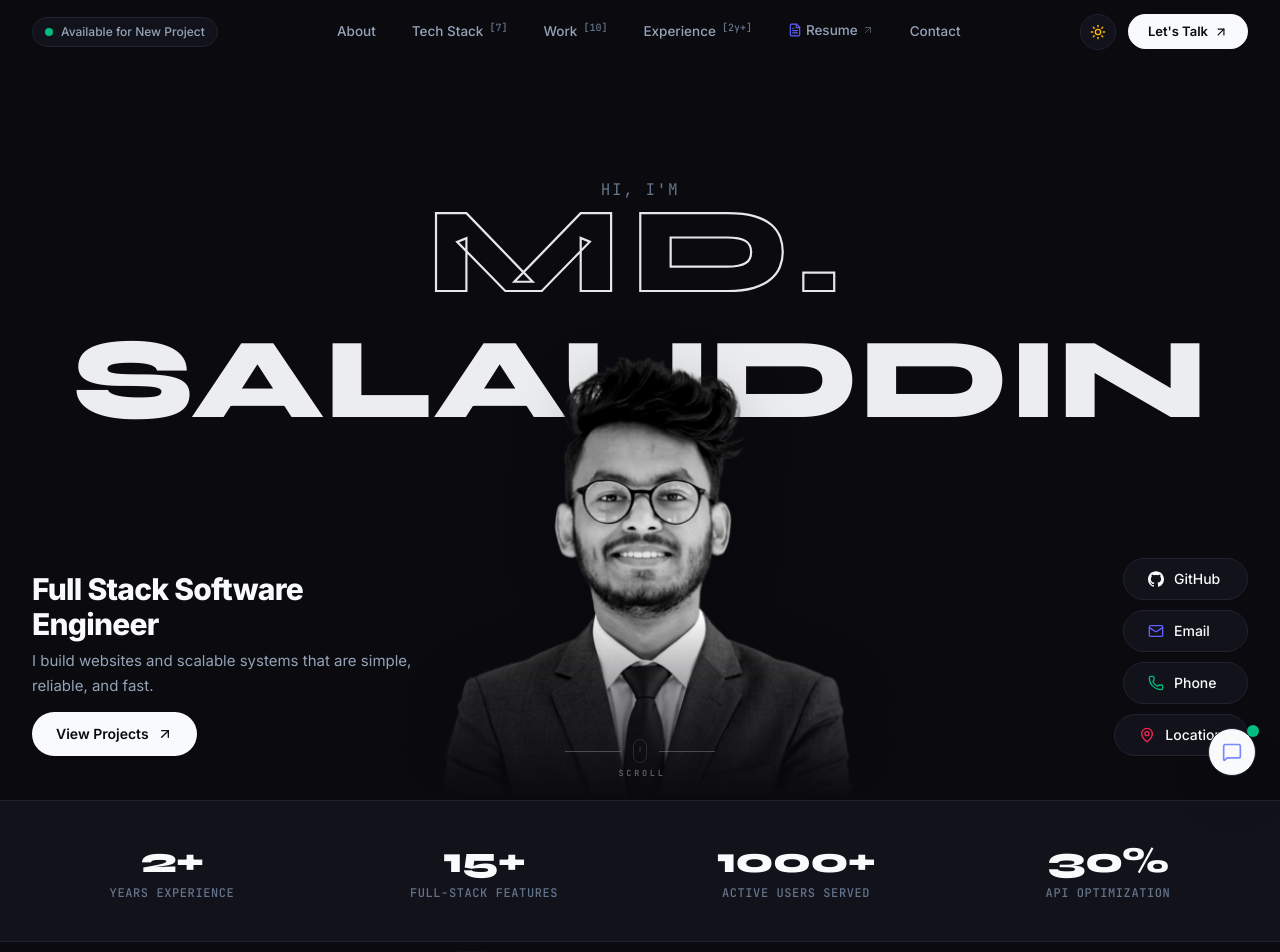
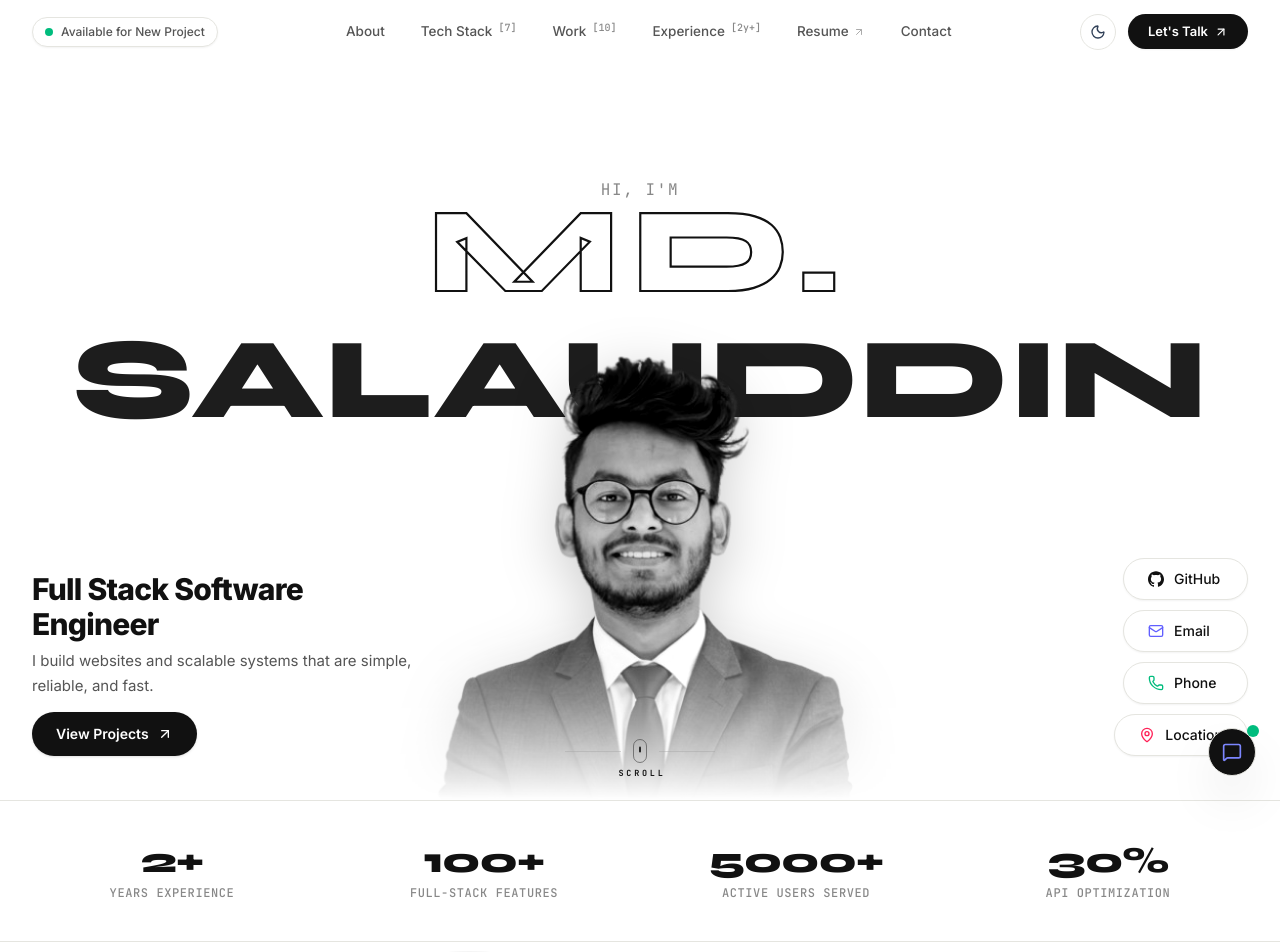
Before and after one commit to salauddin85/salauddin_portfolio_2026, a Next.js app: page / in a window 1280 px wide. Shown: the top 952 px of the page. Built offline with nearby package versions, Linux system fonts and the light colour scheme.

Commit message:
added animation in hero section

```diff
--- a/src/app/globals.css
+++ b/src/app/globals.css
@@ -1,11 +1,11 @@
 @import "tailwindcss";
 
 :root {
-  /* Light Theme Palette (Matches Reference Screenshots) */
-  --bg-deep: #F7F7F4;
+  /* Light Theme Palette (Default White Theme) */
+  --bg-deep: #FFFFFF;
   --bg-surface: #FFFFFF;
-  --bg-elevated: #EFEFEA;
-  --border-default: #E6E6DF;
+  --bg-elevated: #F8F8F6;
+  --border-default: #E5E5E0;
   --border-accent: #111111;
   --primary-indigo: #111111;
   --primary-light: #2A2A2A;
@@ -19,7 +19,7 @@
   --error-red: #EF4444;
   --hero-name-stroke: #111111;
   --hero-name-fill: #111111;
-  --nav-bg: rgba(247, 247, 244, 0.85);
+  --nav-bg: rgba(255, 255, 255, 0.88);
   --btn-pill-bg: #111111;
   --btn-pill-text: #FFFFFF;
   --btn-pill-hover: #262626;
--- a/src/app/layout.js
+++ b/src/app/layout.js
@@ -51,7 +51,7 @@ export default function RootLayout({ children }) {
       className={`${inter.variable} ${syne.variable} ${jetbrainsMono.variable} scroll-smooth`}
     >
       <body className="min-h-screen bg-[var(--bg-deep)] text-[var(--text-primary)] font-sans antialiased selection:bg-indigo-500/20 selection:text-indigo-400 transition-colors duration-200">
-        <ThemeProvider attribute="class" defaultTheme="dark" enableSystem>
+        <ThemeProvider attribute="class" defaultTheme="light" enableSystem={false}>
           {children}
         </ThemeProvider>
       </body>
--- a/src/components/Hero.jsx
+++ b/src/components/Hero.jsx
@@ -2,7 +2,7 @@
 
 import React, { useState, useEffect, useRef } from "react";
 import Image from "next/image";
-import { motion } from "framer-motion";
+import { motion, useInView } from "framer-motion";
 import { ArrowUpRight, Mail, Phone, MapPin } from "lucide-react";
 
 function GithubIcon({ className = "w-4 h-4" }) {
@@ -21,10 +21,58 @@ function GithubIcon({ className = "w-4 h-4" }) {
 
 const STATS = [
   { value: "2+", label: "YEARS EXPERIENCE" },
-  { value: "15+", label: "FULL-STACK FEATURES" },
-  { value: "1000+", label: "ACTIVE USERS SERVED" },
+  { value: "100+", label: "FULL-STACK FEATURES" },
+  { value: "5000+", label: "ACTIVE USERS SERVED" },
   { value: "30%", label: "API OPTIMIZATION" },
 ];
+
+/**
+ * Animated counter that smoothly increments numbers from 0 to target on scroll into view
+ */
+function AnimatedCounter({ value, duration = 1.8 }) {
+  const numericMatch = value.match(/(\d+)/);
+  const target = numericMatch ? parseInt(numericMatch[0], 10) : 0;
+  const suffix = value.includes("+") ? "+" : value.includes("%") ? "%" : "";
+
+  const [displayCount, setDisplayCount] = useState(0);
+  const counterRef = useRef(null);
+  const isInView = useInView(counterRef, { once: true, margin: "-40px" });
+
+  useEffect(() => {
+    if (!isInView) return;
+
+    let startTime = null;
+    const durationMs = duration * 1000;
+
+    const animateNumber = (now) => {
+      if (!startTime) startTime = now;
+      const elapsed = now - startTime;
+      const progress = Math.min(elapsed / durationMs, 1);
+
+      // Smooth custom ease-out curve (fast initial climb, silky settle)
+      const ease = progress === 1 ? 1 : 1 - Math.pow(2, -10 * progress);
+      const current = Math.floor(ease * target);
+
+      setDisplayCount(current);
+
+      if (progress < 1) {
+        requestAnimationFrame(animateNumber);
+      } else {
+        setDisplayCount(target);
+      }
+    };
+
+    const frameId = requestAnimationFrame(animateNumber);
+    return () => cancelAnimationFrame(frameId);
+  }, [isInView, target, duration]);
+
+  return (
+    <span ref={counterRef}>
+      {displayCount}
+      {suffix}
+    </span>
+  );
+}
 
 export default function Hero() {
   const [mousePos, setMousePos] = useState({ x: 0, y: 0 });
@@ -32,6 +80,7 @@ export default function Hero() {
   const [phoneHovered, setPhoneHovered] = useState(false);
   const [imageHovered, setImageHovered] = useState(false);
   const [hasScrolled, setHasScrolled] = useState(false);
+  const [nameComplete, setNameComplete] = useState(false);
   const containerRef = useRef(null);
 
   useEffect(() => {
@@ -59,9 +108,15 @@ export default function Hero() {
     window.addEventListener("scroll", handleScroll, { passive: true });
     handleScroll();
 
+    // Fallback safety timer in case tab is in background or animation callback is delayed
+    const fallbackTimer = setTimeout(() => {
+      setNameComplete(true);
+    }, 1500);
+
     return () => {
       window.removeEventListener("mousemove", handleMouseMove);
       window.removeEventListener("scroll", handleScroll);
+      clearTimeout(fallbackTimer);
     };
   }, [isTouchDevice]);
 
@@ -85,23 +140,31 @@ export default function Hero() {
         ref={containerRef}
         className="relative w-full h-[100dvh] max-h-[100dvh] min-h-[600px] overflow-hidden flex flex-col justify-between pt-16 sm:pt-20 pb-4 sm:pb-6 lg:pb-7 bg-[var(--bg-deep)] select-none"
       >
-        {/* Layer 1: Giant Outlined "MD." & Solid "SALAUDDIN" (Moved slightly upward as requested) */}
+        {/* Layer 1: Giant Outlined "MD." & Solid "SALAUDDIN" (Animates first with natural, unforced timing) */}
         <div className="absolute inset-0 flex flex-col items-center justify-center pointer-events-none z-0 px-2 sm:px-4 -translate-y-12 sm:-translate-y-16 md:-translate-y-20 lg:-translate-y-24">
           {/* "Hi, I'm" greeting */}
           <motion.p
-            initial={{ opacity: 0, y: 6 }}
+            initial={{ opacity: 0, y: 24 }}
             animate={{ opacity: 1, y: 0 }}
-            transition={{ duration: 0.4, delay: 0 }}
+            transition={{
+              duration: 0.65,
+              delay: 0.1,
+              ease: [0.16, 1, 0.3, 1],
+            }}
             className="text-xs sm:text-sm md:text-base font-mono tracking-widest text-[var(--text-muted)] uppercase mb-1 sm:mb-2"
           >
             Hi, I&apos;m
           </motion.p>
 
-          {/* Line 1 (Outlined): "MD." (Moved slightly upward) */}
+          {/* Line 1 (Outlined): "MD." */}
           <motion.div
-            initial={{ opacity: 0, y: 10 }}
+            initial={{ opacity: 0, y: 36 }}
             animate={{ opacity: 1, y: 0 }}
-            transition={{ duration: 0.6, delay: 0.1, ease: "easeOut" }}
+            transition={{
+              duration: 0.75,
+              delay: 0.22,
+              ease: [0.16, 1, 0.3, 1],
+            }}
             className="w-full text-center -translate-y-1 sm:-translate-y-2 md:-translate-y-3"
           >
             <h1 className="hero-stroke-text font-display font-black tracking-widest uppercase leading-[0.88] text-[clamp(54px,9.5vw,135px)] select-none">
@@ -109,11 +172,18 @@ export default function Hero() {
             </h1>
           </motion.div>
 
-          {/* Line 2 (Solid): "SALAUDDIN" (Clear balanced gap from MD.) */}
+          {/* Line 2 (Solid): "SALAUDDIN" - Triggers nameComplete upon full completion */}
           <motion.div
-            initial={{ opacity: 0, y: 12 }}
+            initial={{ opacity: 0, y: 44 }}
             animate={{ opacity: 1, y: 0 }}
-            transition={{ duration: 0.6, delay: 0.35, ease: "easeOut" }}
+            transition={{
+              duration: 0.85,
+              delay: 0.35,
+              ease: [0.16, 1, 0.3, 1],
+            }}
+            onAnimationComplete={() => {
+              setNameComplete(true);
+            }}
             className="w-full text-center mt-1 sm:mt-2 md:mt-3"
           >
             <h2 className="font-display font-black tracking-normal uppercase leading-[0.88] text-[var(--hero-name-fill)] opacity-95 text-[clamp(48px,9vw,132px)] select-none">
@@ -123,11 +193,11 @@ export default function Hero() {
         </div>
 
         {/*
-          Layer 2: Profile Photo - Kept in exact position
+          Layer 2: Profile Photo - Kept in exact position with smooth entrance
         */}
         <div className="absolute inset-0 flex items-end justify-center pointer-events-none z-10 overflow-hidden">
           <motion.div
-            initial={{ opacity: 0, scale: 0.95 }}
+            initial={{ opacity: 0, scale: 0.94 }}
             animate={{
               opacity: 1,
               scale: 1,
@@ -135,8 +205,8 @@ export default function Hero() {
               y: photoParallax.y,
             }}
             transition={{
-              opacity: { duration: 0.5, delay: 0.25 },
-              scale: { duration: 0.5, delay: 0.25, ease: "easeOut" },
+              opacity: { duration: 0.7, delay: 0.2 },
+              scale: { duration: 0.8, delay: 0.2, ease: [0.16, 1, 0.3, 1] },
               x: { type: "spring", stiffness: 100, damping: 18 },
               y: { type: "spring", stiffness: 100, damping: 18 },
             }}
@@ -172,25 +242,55 @@ export default function Hero() {
 
         {/*
           Layer 3 & 4: Bottom Overlay Controls & Content Blocks
-          Kept exactly in their current position.
+          Starts immediately and simultaneously once the Name animation has fully completed.
         */}
         <div className="relative z-20 w-full max-w-7xl mx-auto px-4 sm:px-6 lg:px-8 pb-2 sm:pb-3 lg:pb-4 flex flex-col md:flex-row items-center md:items-end justify-between gap-5 pointer-events-auto">
-          {/* Bottom-Left: Role & CTA (Kept exactly where it is) */}
-          <motion.div
-            initial={{ opacity: 0, x: -16 }}
-            animate={{ opacity: 1, x: 0 }}
-            transition={{ duration: 0.5, delay: 0.45, ease: "easeOut" }}
-            className="flex flex-col items-center md:items-start text-center md:text-left max-w-sm sm:max-w-md"
-          >
-            <h3 className="text-xl sm:text-2xl md:text-3xl font-extrabold tracking-tight text-[var(--text-primary)] leading-[1.15]">
+          {/* Bottom-Left: Role, Subtitle & CTA (Starts immediately when name animation completes) */}
+          <div className="flex flex-col items-center md:items-start text-center md:text-left max-w-sm sm:max-w-md">
+            <motion.h3
+              initial={{ opacity: 0, y: 28 }}
+              animate={
+                nameComplete ? { opacity: 1, y: 0 } : { opacity: 0, y: 28 }
+              }
+              transition={{
+                duration: 0.65,
+                delay: 0,
+                ease: [0.16, 1, 0.3, 1],
+              }}
+              className="text-xl sm:text-2xl md:text-3xl font-extrabold tracking-tight text-[var(--text-primary)] leading-[1.15]"
+            >
               Full Stack Software
               <br className="hidden sm:inline" /> Engineer
-            </h3>
-            <p className="mt-2 text-xs sm:text-sm md:text-[15px] text-[var(--text-secondary)] leading-relaxed max-w-sm font-normal">
+            </motion.h3>
+
+            <motion.p
+              initial={{ opacity: 0, y: 22 }}
+              animate={
+                nameComplete ? { opacity: 1, y: 0 } : { opacity: 0, y: 22 }
+              }
+              transition={{
+                duration: 0.65,
+                delay: 0.1,
+                ease: [0.16, 1, 0.3, 1],
+              }}
+              className="mt-2 text-xs sm:text-sm md:text-[15px] text-[var(--text-secondary)] leading-relaxed max-w-sm font-normal"
+            >
               I build websites and scalable systems that are simple, reliable,
               and fast.
-            </p>
-            <div className="mt-3.5">
+            </motion.p>
+
+            <motion.div
+              initial={{ opacity: 0, y: 18 }}
+              animate={
+                nameComplete ? { opacity: 1, y: 0 } : { opacity: 0, y: 18 }
+              }
+              transition={{
+                duration: 0.65,
+                delay: 0.2,
+                ease: [0.16, 1, 0.3, 1],
+              }}
+              className="mt-3.5"
+            >
               <button
                 onClick={() => handleScrollTo("work")}
                 className="inline-flex items-center gap-2 px-6 py-2.5 sm:py-3 rounded-full text-xs sm:text-sm font-semibold bg-[var(--btn-pill-bg)] text-[var(--btn-pill-text)] hover:opacity-90 active:scale-95 transition-all shadow-sm cursor-pointer group"
@@ -198,14 +298,20 @@ export default function Hero() {
                 <span>View Projects</span>
                 <ArrowUpRight className="w-4 h-4 transition-transform group-hover:translate-x-0.5 group-hover:-translate-y-0.5" />
               </button>
-            </div>
-          </motion.div>
+            </motion.div>
+          </div>
 
-          {/* Bottom-Right: 4 Social Pills Stack (Kept exactly where it is) */}
+          {/* Bottom-Right: GitHub, Email, Phone, Location (All animate at the exact same time together) */}
           <motion.div
-            initial={{ opacity: 0, x: 16 }}
-            animate={{ opacity: 1, x: 0 }}
-            transition={{ duration: 0.5, delay: 0.5, ease: "easeOut" }}
+            initial={{ opacity: 0, x: 75 }}
+            animate={
+              nameComplete ? { opacity: 1, x: 0 } : { opacity: 0, x: 75 }
+            }
+            transition={{
+              duration: 0.7,
+              delay: 0,
+              ease: [0.16, 1, 0.3, 1],
+            }}
             className="flex flex-wrap md:flex-col items-center md:items-end justify-center gap-2 sm:gap-2.5"
           >
             {/* GitHub */}
@@ -252,13 +358,13 @@ export default function Hero() {
         </div>
 
         {/*
-          Subtle, Minimal Scroll Indicator (100% Mirroring Reference Image):
-          Thin horizontal lines, clean mouse outline, and spaced monospace SCROLL label.
+          Subtle, Minimal Scroll Indicator:
+          Fades in once name is settled.
         */}
         <motion.div
-          initial={{ opacity: 0 }}
-          animate={{ opacity: 1 }}
-          transition={{ duration: 0.5, delay: 0.65 }}
+          initial={{ opacity: 0, y: 10 }}
+          animate={nameComplete ? { opacity: 1, y: 0 } : { opacity: 0, y: 10 }}
+          transition={{ duration: 0.6, delay: 0.2, ease: "easeOut" }}
           onClick={() => handleScrollTo("about")}
           className="absolute bottom-3 sm:bottom-4 lg:bottom-5 left-1/2 -translate-x-1/2 z-30 cursor-pointer hidden lg:flex flex-col items-center gap-1 group select-none"
           aria-label="Scroll down to About section"
@@ -278,27 +384,40 @@ export default function Hero() {
             </div>
             <span className="w-10 sm:w-14 h-[1px] bg-neutral-400/40 dark:bg-neutral-600/40 transition-colors group-hover:bg-neutral-600 dark:group-hover:bg-neutral-300"></span>
           </div>
-          <span className="text-[8.5px] font-mono font-bold tracking-[0.32em] text-neutral-500/80 dark:text-neutral-400/80 uppercase transition-colors group-hover:text-neutral-900 dark:group-hover:text-neutral-100 pl-1">
+          <span className="text-[8.5px] font-mono font-bold tracking-[0.32em] text-neutral-500/80 dark:text-neutral-100/80 uppercase transition-colors text-neutral-900 dark:group-hover:text-neutral-100 pl-1">
             SCROLL
           </span>
         </motion.div>
       </section>
 
-      {/* Stats Bar */}
-      <div className="w-full border-y border-[var(--border-default)] bg-[var(--bg-surface)] py-8 sm:py-10">
+      {/* Stats Bar with Entrance Animation & Counting Numbers */}
+      <motion.div
+        initial={{ opacity: 0, y: 30 }}
+        whileInView={{ opacity: 1, y: 0 }}
+        viewport={{ once: true, margin: "-50px" }}
+        transition={{ duration: 0.7, ease: [0.16, 1, 0.3, 1] }}
+        className="w-full border-y border-[var(--border-default)] bg-[var(--bg-surface)] py-8 sm:py-10"
+      >
         <div className="max-w-7xl mx-auto px-4 sm:px-6 lg:px-8">
           <div className="grid grid-cols-2 md:grid-cols-4 gap-6 sm:gap-8 text-center">
             {STATS.map((stat, i) => (
               <motion.div
                 key={stat.label}
-                initial={{ opacity: 0, y: 14 }}
+                initial={{ opacity: 0, y: 22 }}
                 whileInView={{ opacity: 1, y: 0 }}
-                viewport={{ once: true }}
-                transition={{ duration: 0.4, delay: i * 0.08 }}
+                viewport={{ once: true, margin: "-50px" }}
+                transition={{
+                  duration: 0.6,
+                  delay: i * 0.12,
+                  ease: [0.16, 1, 0.3, 1],
+                }}
                 className="flex flex-col items-center"
               >
                 <span className="text-2xl sm:text-3xl lg:text-4xl font-extrabold tracking-tight text-[var(--text-primary)] font-display">
-                  {stat.value}
+                  <AnimatedCounter
+                    value={stat.value}
+                    duration={1.8 + i * 0.2}
+                  />
                 </span>
                 <span className="mt-1 text-[10px] sm:text-xs font-mono font-medium text-[var(--text-muted)] tracking-wider uppercase">
                   {stat.label}
@@ -307,7 +426,7 @@ export default function Hero() {
             ))}
           </div>
         </div>
-      </div>
+      </motion.div>
     </div>
   );
 }
--- a/src/components/Navbar.jsx
+++ b/src/components/Navbar.jsx
@@ -136,7 +136,6 @@ export default function Navbar() {
                   }`}
                 >
                   <span className="inline-flex items-center gap-1">
-                    {link.name === "Resume" && <FileText className="w-3.5 h-3.5 text-indigo-500" />}
                     <span>{link.name}</span>
                     {link.badge && (
                       <span className="text-[10px] font-mono text-[var(--text-muted)] -top-1 relative ml-0.5">
--- a/src/components/ThemeProvider.jsx
+++ b/src/components/ThemeProvider.jsx
@@ -4,15 +4,5 @@ import * as React from "react";
 import { ThemeProvider as NextThemesProvider } from "next-themes";
 
 export function ThemeProvider({ children, ...props }) {
-  const [mounted, setMounted] = React.useState(false);
-
-  React.useEffect(() => {
-    setMounted(true);
-  }, []);
-
-  if (!mounted) {
-    return <>{children}</>;
-  }
-
   return <NextThemesProvider {...props}>{children}</NextThemesProvider>;
 }
```
